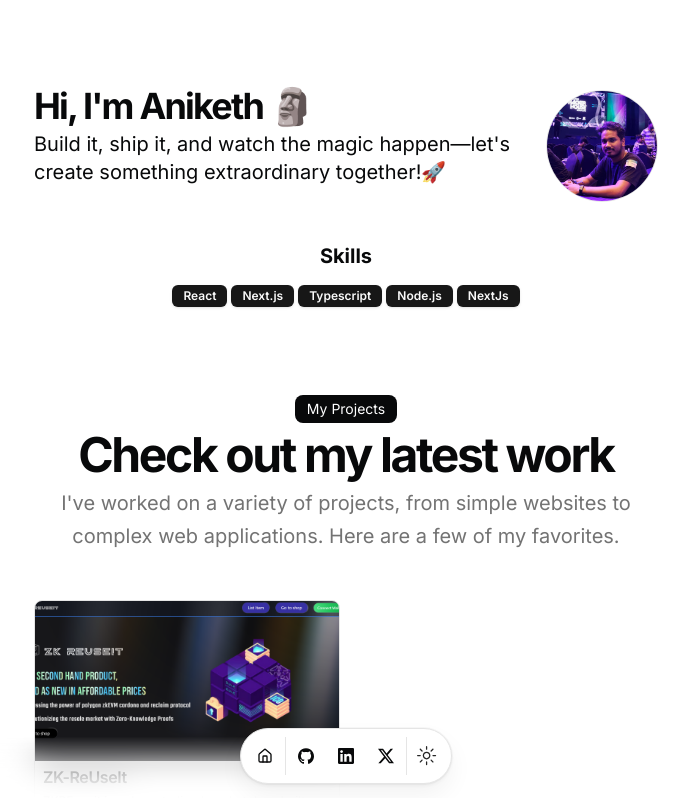
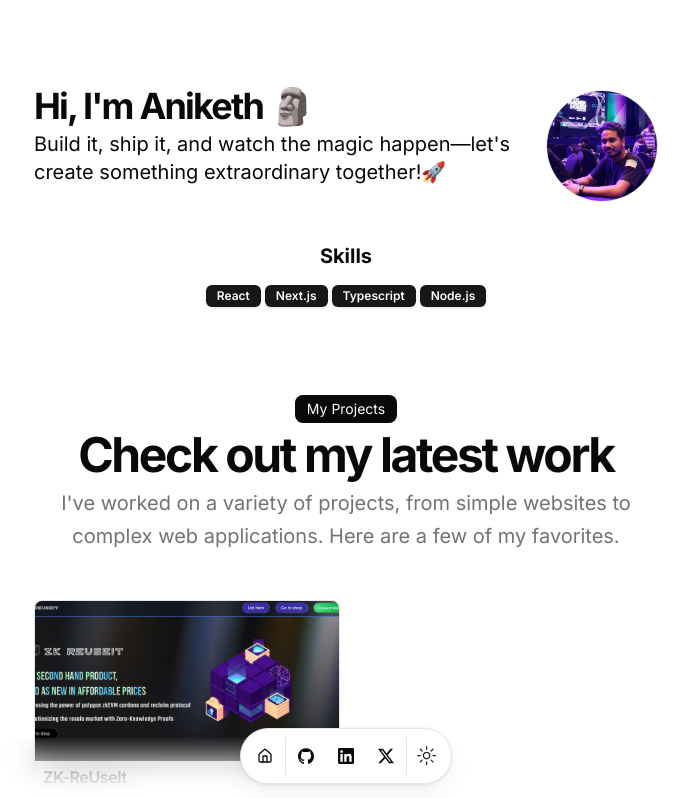
Before and after one commit to devaniketh/Portfolio, a Next.js app: page / in a window 1280 px wide. Shown: the top 798 px of the page, without its empty margins (294-983 px from the left). Built offline with nearby package versions, Linux system fonts and the light colour scheme.

Commit message:
fix:skills-section

```diff
--- a/src/data/resume.tsx
+++ b/src/data/resume.tsx
@@ -17,7 +17,6 @@ export const DATA = {
     "Next.js",
     "Typescript",
     "Node.js",
-    "NextJs",
   ],
   navbar: [
     { href: "/", icon: HomeIcon, label: "Home" },
```
